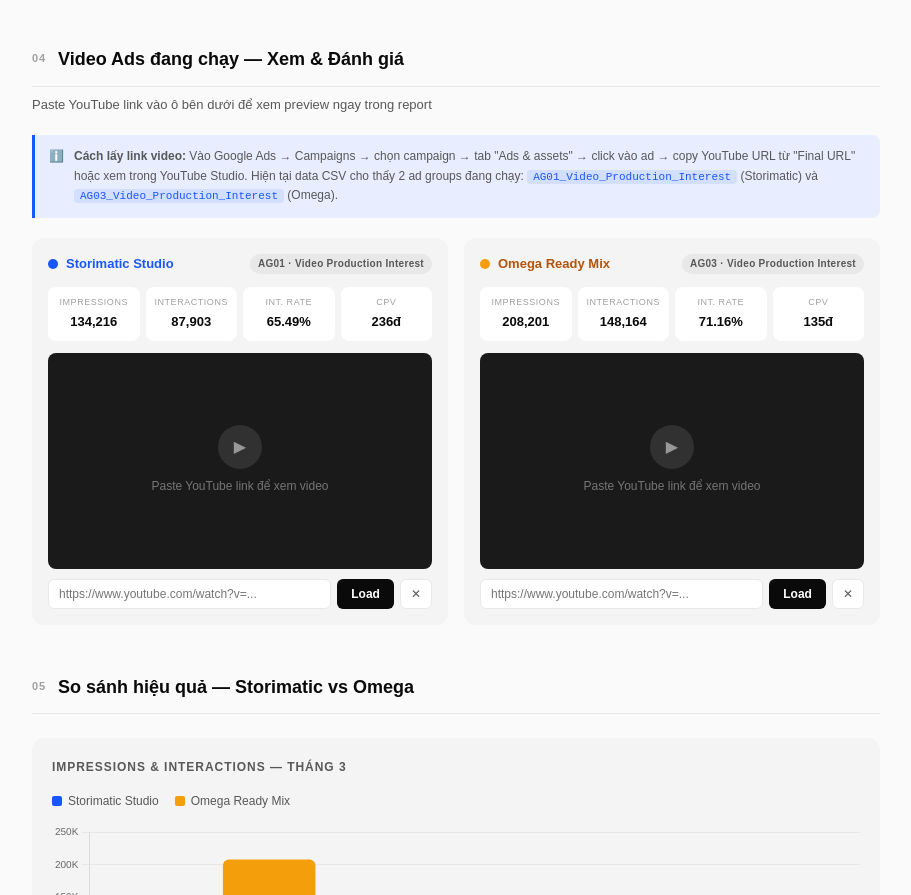
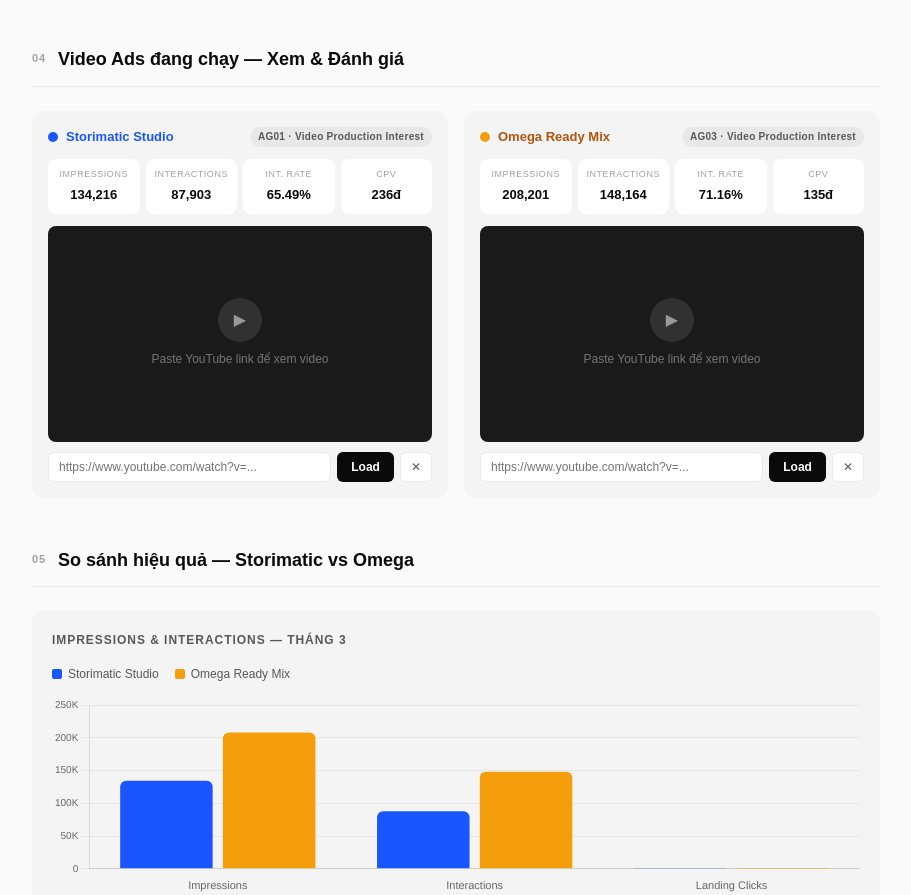
Before and after one commit to johnha2408/ads-report, a plain HTML site: page index.html in a window 1280 px wide. Shown: the part 3466-4361 px from the top of the page, without its empty margins (184-1095 px from the left). Drawn offline with nearby package versions, Linux system fonts and the light colour scheme.

Commit message:
Update index.html

```diff
--- a/index.html
+++ b/index.html
@@ -1000,14 +1000,7 @@
         <span class="section-num">04</span>
         <span class="section-title">Video Ads đang chạy — Xem & Đánh giá</span>
       </div>
-      <p class="section-subtitle">Paste YouTube link vào ô bên dưới để xem preview ngay trong report</p>
-
-      <div class="video-note">
-        <div class="video-note-icon">ℹ️</div>
-        <div>
-          <strong>Cách lấy link video:</strong> Vào Google Ads → Campaigns → chọn campaign → tab "Ads &amp; assets" → click vào ad → copy YouTube URL từ "Final URL" hoặc xem trong YouTube Studio. Hiện tại data CSV cho thấy 2 ad groups đang chạy: <code>AG01_Video_Production_Interest</code> (Storimatic) và <code>AG03_Video_Production_Interest</code> (Omega).
-        </div>
-      </div>
+
 
       <div class="video-grid">
 
```
